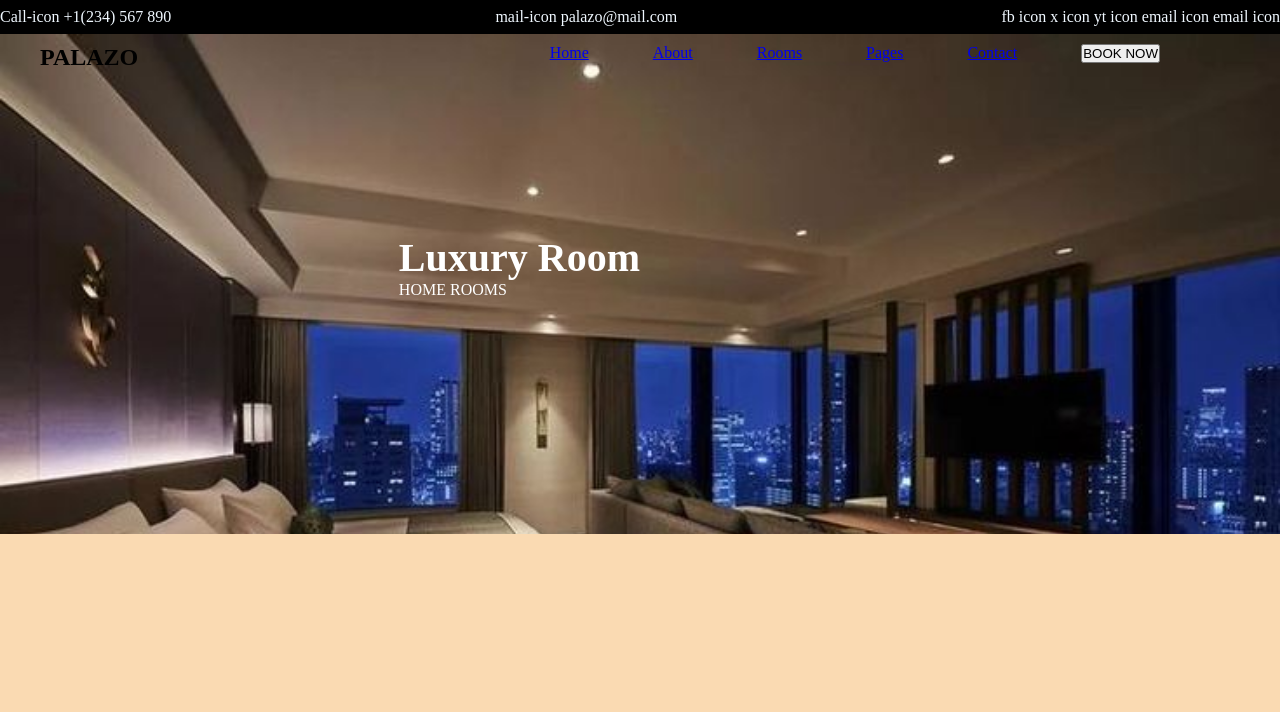
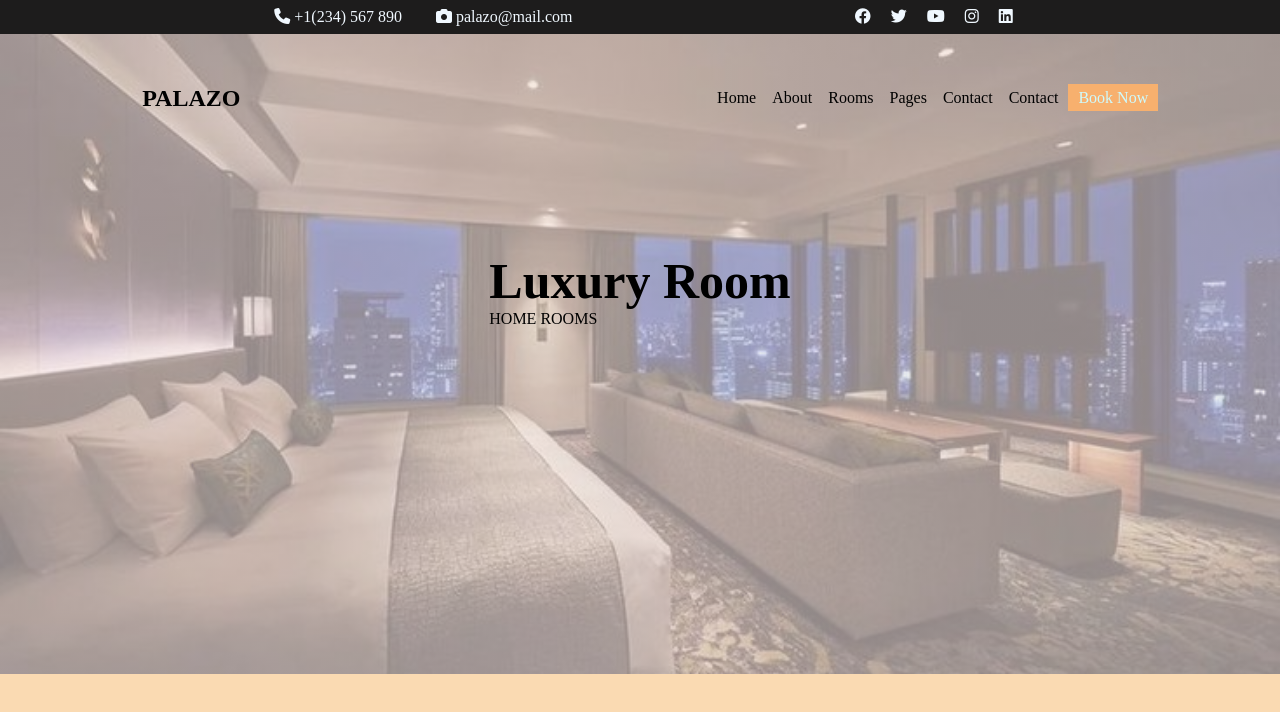
Before and after one commit to jojorabbit006/Project6, a plain HTML site: page index.html in a window 1280 px wide. Drawn offline with Linux system fonts and the light colour scheme.

Commit message:
second commit

```diff
--- /dev/null
+++ b/2ndstyle.css
@@ -0,0 +1,79 @@
+/* created a brand new css for the flyer */
+* {
+  margin: 0;
+  padding: 0;
+  box-sizing: border-box;
+}
+body {
+  background-color: rgb(250, 218, 178);
+}
+.topfooter {
+  background-color: rgb(29, 28, 28);
+  color: aliceblue;
+  display: flex;
+  justify-content: space-evenly;
+  align-items: center;
+  height: 34px;
+}
+.para {
+  margin: auto 15px;
+  display: inline;
+}
+.navli li {
+  display: inline;
+  margin: auto 8px;
+}
+header {
+  background-size: cover;
+  background-position: center;
+  background-color: rgb(180, 95, 155);
+  background-image: url(images/bkg.jpeg);
+  height: 80vh;
+}
+.firstcontainer {
+  height: 80vh;
+  background-image: linear-gradient(
+    to right,
+    rgba(240, 226, 226, 0.603),
+    rgba(240, 226, 226, 0.603)
+  );
+  display: grid;
+  grid-template-columns: 1fr 1fr 1fr 1fr 1fr 1fr 1fr 1fr 1fr;
+  grid-template-rows: 1fr 1fr 1fr 1fr 1fr;
+}
+.compname {
+  display: grid;
+  grid-column: 2 / 3;
+  align-content: center;
+}
+.navbar li {
+  display: inline;
+}
+.navbali {
+  margin: auto 6px;
+  color: black;
+  text-decoration: none;
+}
+.navbar {
+  grid-column: 6 / 10;
+  align-content: center;
+}
+.button {
+  background: rgb(247, 176, 110);
+  color: rgb(206, 250, 252);
+  padding: 5px 10px;
+  text-decoration: none; /*removes the underline for the link*/
+  border-radius: 5pxpx;
+}
+.head {
+  margin: auto;
+  grid-column: 4 / 7;
+  grid-row: span 2;
+  align-content: center;
+}
+h1 {
+  font-size: 50px;
+}
+/* .head span {
+  text-align: center;
+/* } this is not working for some reason
--- a/index.html
+++ b/index.html
@@ -4,51 +4,66 @@
     <meta charset="UTF-8" />
     <meta name="viewport" content="width=device-width, initial-scale=1.0" />
     <title>Palazo flyer</title>
-    <link href="style.css" rel="stylesheet" />
+    <link href="2ndstyle.css" rel="stylesheet" />
+    <link
+      rel="stylesheet"
+      href="https://cdnjs.cloudflare.com/ajax/libs/font-awesome/6.4.0/css/all.min.css"
+    />
   </head>
   <body>
     <article>
       <div class="topfooter">
-        <div><p>Call-icon +1(234) 567 890</p></div>
-        <div><p>mail-icon palazo@mail.com</p></div>
+        <div class="tpft">
+          <p class="para"><i class="fa-solid fa-phone"></i> +1(234) 567 890</p>
+          <p class="para"><i class="fa-solid fa-camera"></i> palazo@mail.com</p>
+        </div>
         <div>
-          <nav>
+          <nav class="navli">
             <ul>
-              <li>fb icon</li>
-              <li>x icon</li>
-              <li>yt icon</li>
-              <li>email icon</li>
-              <li>email icon</li>
+              <li><i class="fa-brands fa-facebook"></i></li>
+              <li><i class="fa-brands fa-twitter"></i></li>
+              <li><i class="fa-brands fa-youtube"></i></li>
+              <li><i class="fa-brands fa-instagram"></i></li>
+              <li><i class="fa-brands fa-linkedin"></i></li>
             </ul>
           </nav>
         </div>
       </div>
+      <header>
         <div class="firstcontainer">
-        <!-- set bckground image in css -->
-        <!-- Use positioning and z-index to layer the text over the palazo logo-->
           <!-- <img src=" " alt="icon for palazo"/> -->
           <h2 class="compname">PALAZO</h2>
           <!--this is my comment-->
           <nav class="navbar">
             <ul>
-            <li><a href="#"> Home</a></li>
-            <li><a href="#"> About</a></li>
-            <li><a href="#"> Rooms</a></li>
-            <li><a href="#"> Pages</a></li>
-            <li><a href="#"> Contact</a></li>
-            <li><button>BOOK NOW</button></li>
+              <li><a href="#" class="navbali"> Home</a></li>
+              <li><a href="#" class="navbali"> About</a></li>
+              <li><a href="#" class="navbali"> Rooms</a></li>
+              <li><a href="#" class="navbali"> Pages</a></li>
+              <li><a href="#" class="navbali"> Contact</a></li>
+              <li><a href="#" class="navbali"> Contact</a></li>
+              <li><a href="#" class="button"> Book Now</a></li>
             </ul>
           </nav>
-        <div class="head" >
+          <div class="head">
             <h1>Luxury Room</h1>
-          <caption>
-            <ul>
-              <li>HOME</li>
-              <li>ROOMS</li>
-            </ul>
+            <caption class="active">
+              <span>HOME</span>
+              <span>ROOMS</span>
             </caption>
           </div>
         </div>
+      </header>
+      <!-- <div class="dropdown">
+            <button class="dropbtn">Dropdown
+              <i class="fa fa-caret-down"></i>
+            </button>
+            <div class="dropdown-content">
+              <a href="#">Link 1</a>
+              <a href="#">Link 2</a>
+              <a href="#">Link 3</a>
+            </div>
+          </div> code for dropdown menu-->
       <!-- <div class="secondcontainer">
         <img src="images/bkg.jpeg" />
         <div class="subimages">
--- a/style.css
+++ b/style.css
@@ -6,28 +6,43 @@
 body {
   background-color: rgb(250, 218, 178);
 }
+.tpft {
+  display: flex;
+}
+
+.navli li {
+  display: inline;
+}
 .topfooter {
   background-color: rgb(0, 0, 0);
   color: aliceblue;
-  display: flex; /*position might work better than this diplay flex*/
-  justify-content: space-between;
+  display: flex;
+  justify-content: space-evenly;
   align-items: center;
   height: 34px;
 }
-li {
-  display: inline;
-}
+
 .firstcontainer {
   position: relative;
   background-size: cover;
+  background-color: rgba(255, 255, 255, 0.918);
+  height: 300px;
+}
+&::before {
+  content: "";
+  position: absolute;
+  top: 0px;
+  right: 0px;
+  bottom: 0px;
+  left: 0px;
   background-image: url(images/bkg.jpeg);
-  background-color: rgba(245, 245, 245, 0.918);
-  height: 500px;
+  background-size: cover;
+  background-position: top center;
+  opacity: 0.5;
 }
+
 .compname {
-  position: absolute;
-  top: 10px;
-  left: 40px;
+  position: relative;
 }
 .navbar {
   position: absolute;
@@ -35,15 +50,43 @@ li {
   right: 20px;
   padding: 0px 70px 0px 0px;
 }
+.button {
+  background: rgb(223, 172, 78);
+  color: rgb(206, 250, 252);
+  padding: 10px 20px;
+  text-decoration: none; /*removes the underline for the link*/
+  border-radius: 20px;
+}
 h1 {
-  font-size: 40px;
+  font-size: 50px;
 }
 .head {
   position: absolute;
   top: 200px;
-  right: 50%;
-  color: white;
+  right: 500px;
 }
+
 .navbar li {
   padding: 0px 30px;
+  display: inline;
+  text-decoration: none;
 }
+.active span {
+  margin: auto 100px;
+  text-align: center;
+}
+/* * The dropdown container */
+.dropdown {
+  float: left;
+  overflow: hidden;
+}
+*/ Dropdown button .dropdown .dropbtn {
+  font-size: 16px;
+  border: none;
+  outline: none;
+  color: white;
+  padding: 14px 16px;
+  background-color: inherit;
+  /* font-family: inherit; Important for vertical align on mobile phones  */
+  margin: 0; /*Important for vertical align on mobile phones */
+}
```
Lines whose indentation alone changed are shown as unchanged.
